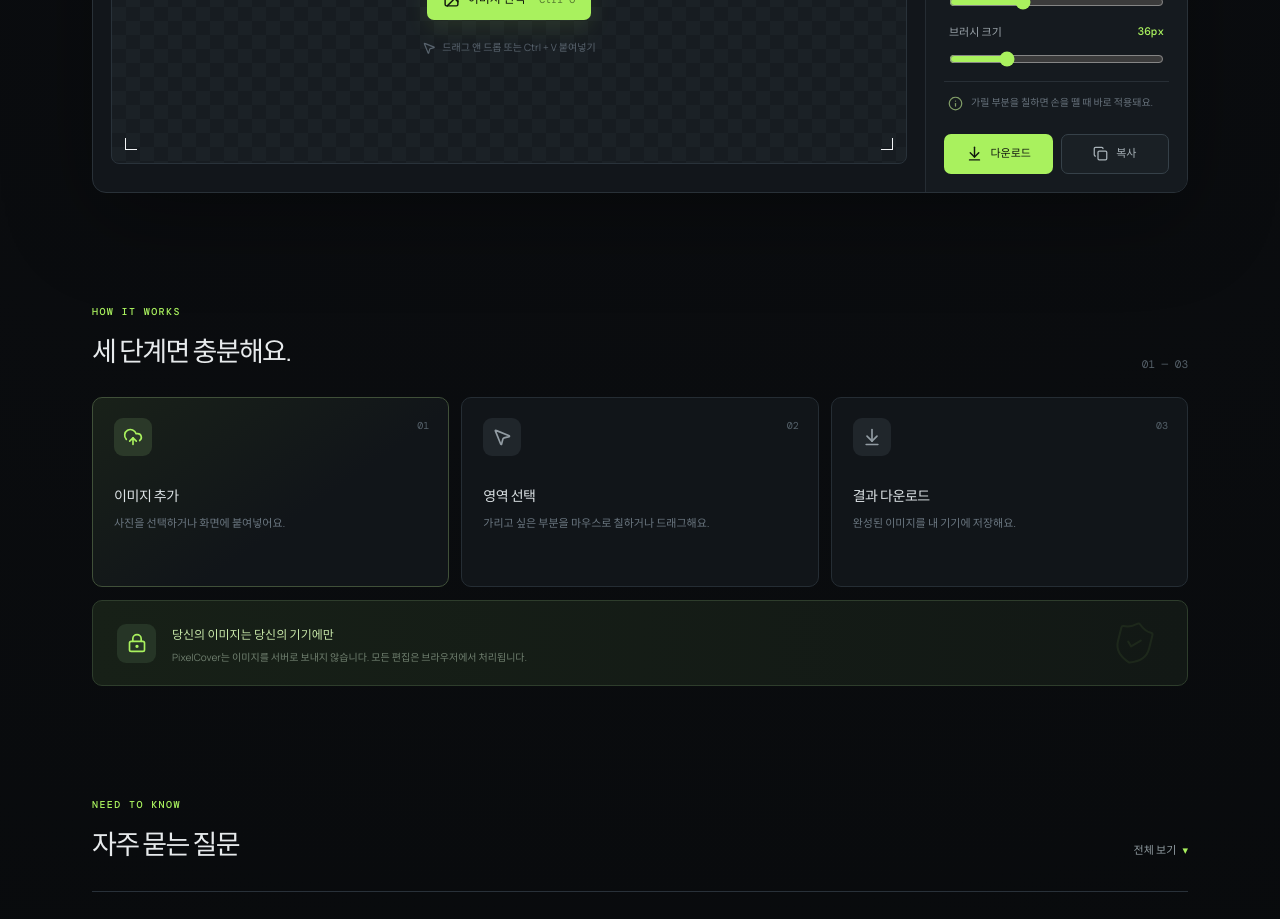
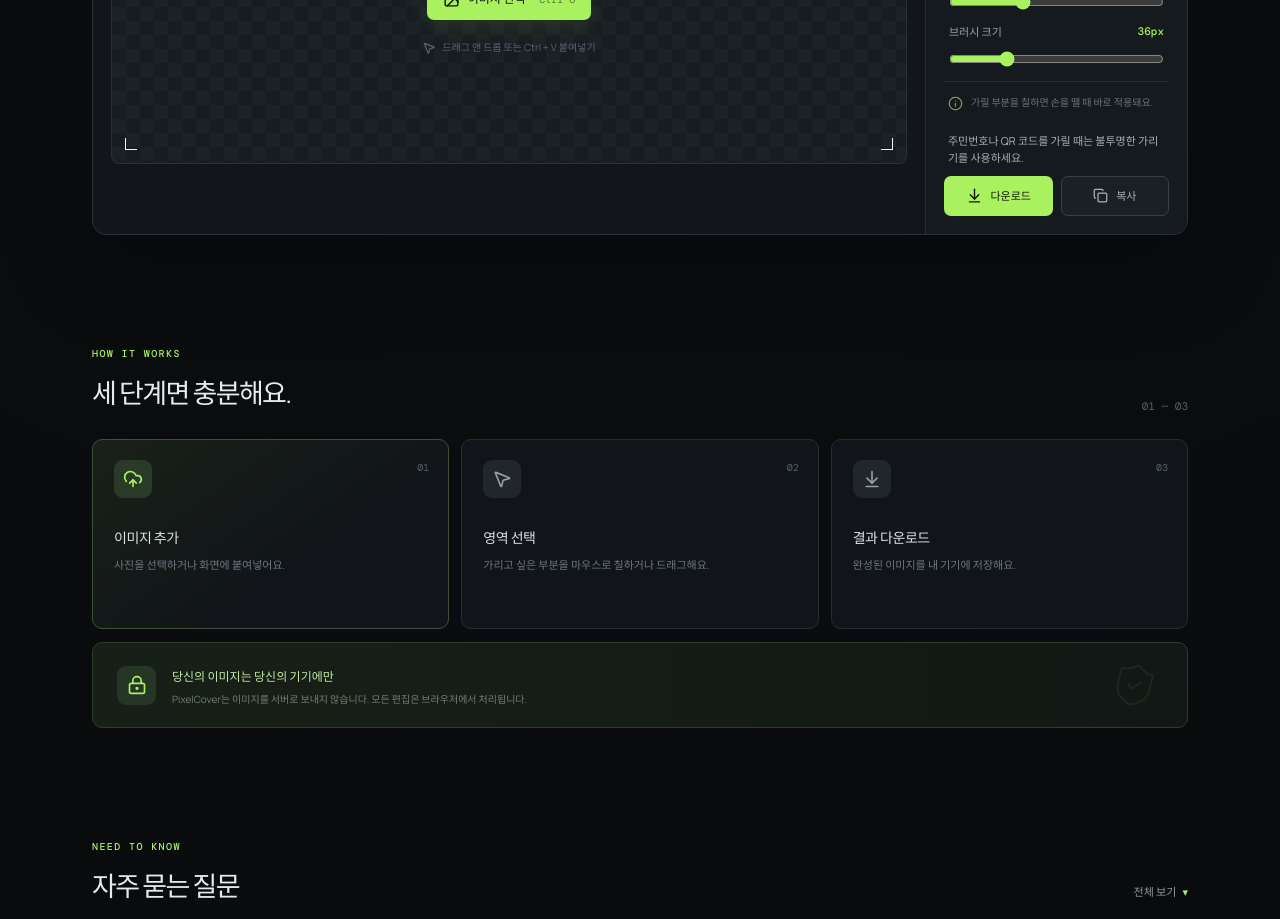
Before and after one commit to kimheesung655/PixelCover, a Next.js app: page / in a window 1280 px wide. Shown: the part 920-1839 px from the top of the page. Built offline with nearby package versions, Linux system fonts and the light colour scheme.

Commit message:
docs: 편집 도구에 불투명 가리기 안내 추가

```diff
--- a/src/app/globals.css
+++ b/src/app/globals.css
@@ -153,6 +153,8 @@ a { color: inherit; text-decoration: none; }
 .apply-button { width: 100%; height: 38px; border: 1px solid #4b613e; border-radius: 7px; color: #baf182; background: #243025; display: flex; align-items: center; justify-content: center; gap: 7px; font-size: 10px; font-weight: 700; transition: all .2s ease; }
 .apply-button:hover:not(:disabled) { color: #10170d; border-color: #a9f15e; background: #a9f15e; }
 .apply-button:disabled { cursor: not-allowed; opacity: .45; }
+.privacy-tip { margin: 8px 4px 0; color: #a6b0b8; font-size: 11px; line-height: 1.55; }
+.theme-light .privacy-tip { color: #526067; }
 .output-actions { display: grid; grid-template-columns: 1fr 1fr; gap: 8px; margin-top: 10px; }
 .download-button, .copy-button { width: 100%; height: 40px; border-radius: 7px; display: flex; align-items: center; justify-content: center; gap: 8px; font-size: 11px; font-weight: 800; transition: transform .2s ease, background .2s ease, color .2s ease, border-color .2s ease; }
 .download-button { border: 0; background: #a9f15e; color: #11170e; }
--- a/src/components/editor/Editor.tsx
+++ b/src/components/editor/Editor.tsx
@@ -698,6 +698,7 @@ export function Editor({ language }: { language: Language }) {
               <Sparkles size={16} /> {isErase ? copy.eraseSelection : copy.apply}
             </button>
           )}
+          <p className="privacy-tip">{copy.privacyTip}</p>
           <div className="output-actions">
             <button className="download-button" type="button" onClick={() => void handleDownload()}>
               <ArrowDownToLine size={17} /> {copy.download}
--- a/src/components/editor/messages.ts
+++ b/src/components/editor/messages.ts
@@ -44,6 +44,7 @@ const ko = {
     apply: "선택한 영역에 효과를 적용하려면 아래 버튼을 눌러주세요.",
     applyErase: "선택한 영역을 원래대로 되돌리려면 아래 버튼을 눌러주세요.",
   },
+  privacyTip: "주민번호나 QR 코드를 가릴 때는 불투명한 가리기를 사용하세요.",
   apply: "선택 영역 적용",
   eraseSelection: "선택 영역 지우기",
   download: "다운로드",
@@ -127,6 +128,7 @@ export const editorCopy: Record<Language, typeof ko> = {
       apply: "Choose Apply effect to edit the selected area.",
       applyErase: "Choose Erase edits to restore the selected area.",
     },
+    privacyTip: "Use Cover for sensitive text and QR codes.",
     apply: "Apply effect",
     eraseSelection: "Erase edits",
     download: "Download",
```
